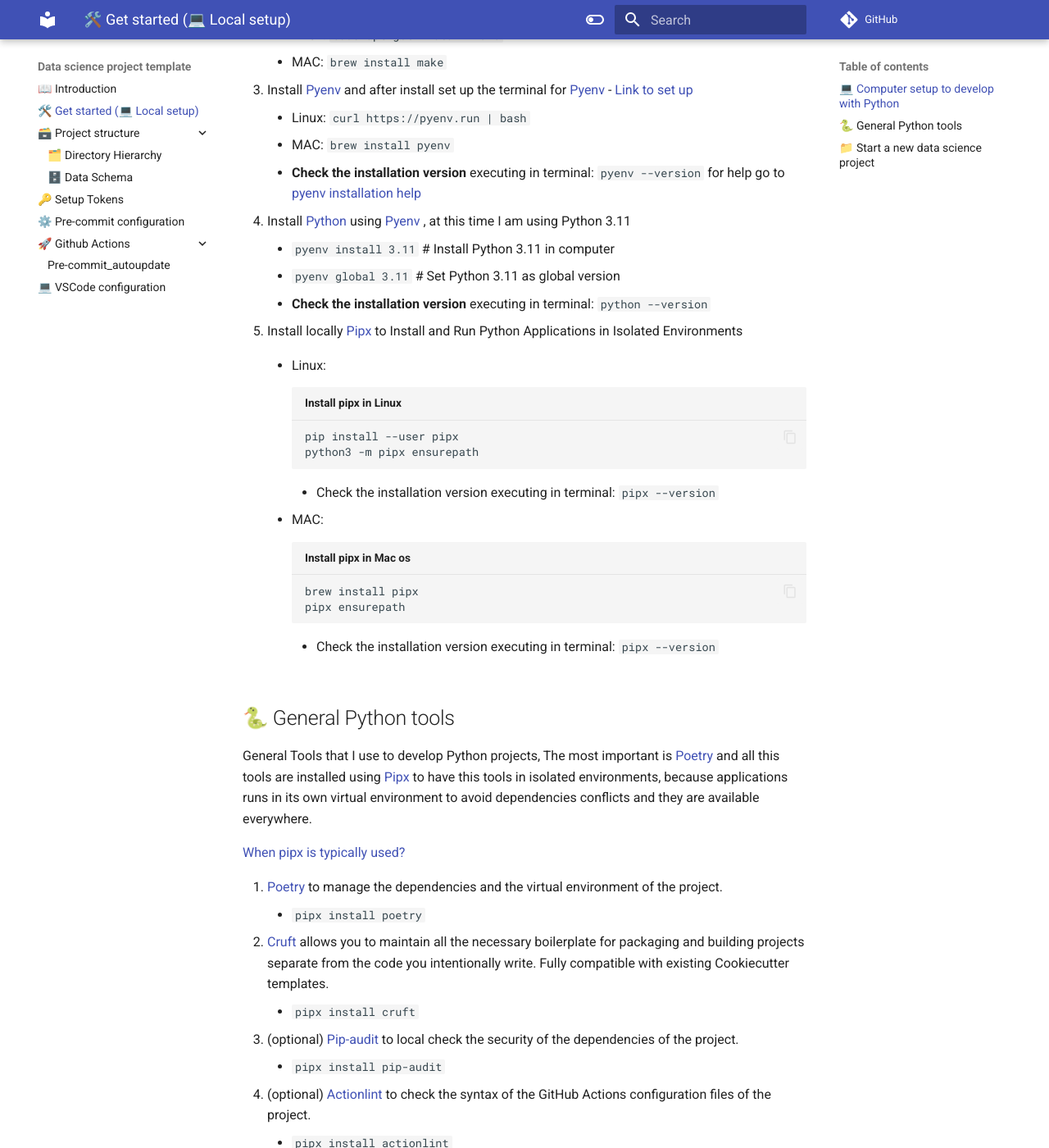
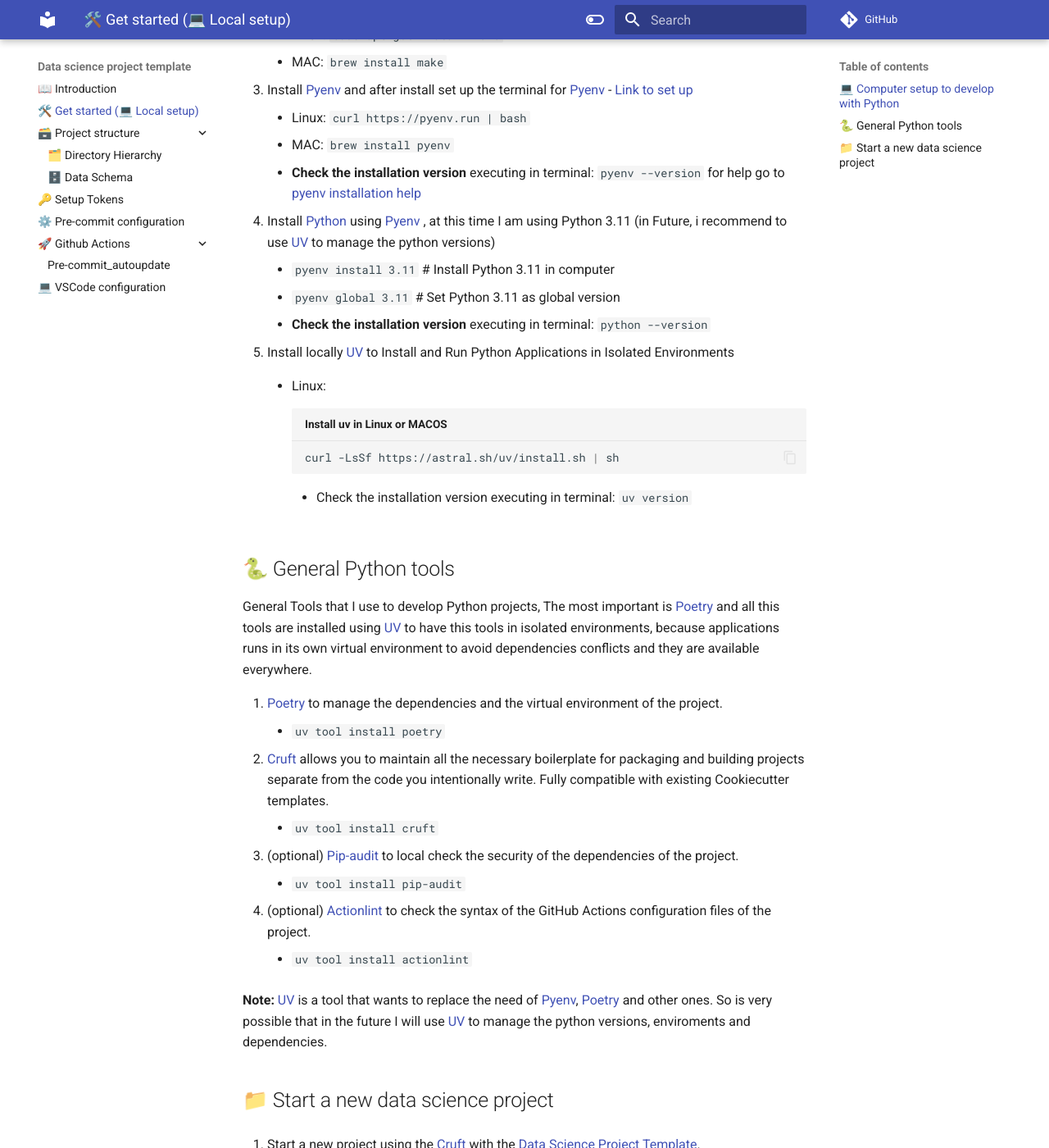
Before and after one commit to JoseRZapata/data-science-project-template, an MkDocs documentation site: the page built from docs/local_setup.md, in a window 1280 px wide and 1400 px high, scrolled down 468 px. Shown: the whole window at 82% size. Built offline with MkDocs 1.6.1 and Material for MkDocs 9.7.7, drawn with Linux system fonts in a browser that asks for light colours; comment, search, counter and statistics services are not loaded.

Commit message:
📝 change pipx for UV

````diff
--- a/docs/local_setup.md
+++ b/docs/local_setup.md
@@ -16,43 +16,33 @@
       - Linux: `curl https://pyenv.run | bash`
       - MAC: `brew install pyenv`
       - **Check the installation version** executing in terminal: `pyenv --version` for help go to [pyenv installation help](https://github.com/pyenv/pyenv?tab=readme-ov-file#set-up-your-shell-environment-for-pyenv)
-4. Install [Python] using [Pyenv] , at this time I am using Python 3.11
+4. Install [Python] using [Pyenv] , at this time I am using Python 3.11 (in Future, i recommend to use [UV] to manage the python versions)
       - `pyenv install 3.11` # Install Python 3.11 in computer
       - `pyenv global 3.11` # Set Python 3.11 as global version
       - **Check the installation version** executing in terminal: `python --version`
-5. Install locally [Pipx] to Install and Run Python Applications in Isolated Environments
+5. Install locally [UV] to Install and Run Python Applications in Isolated Environments
       - Linux:
 
-        ```bash title="Install pipx in Linux"
-        pip install --user pipx
-        python3 -m pipx ensurepath
+        ```bash title="Install uv in Linux or MACOS"
+        curl -LsSf https://astral.sh/uv/install.sh | sh
         ```
 
-        - Check the installation version executing in terminal: `pipx --version`
-
-      - MAC:
-
-        ```bash title="Install pipx in Mac os"
-        brew install pipx
-        pipx ensurepath
-        ```
-
-        - Check the installation version executing in terminal: `pipx --version`
+        - Check the installation version executing in terminal: `uv version`
 
 ## 🐍 General Python tools
 
-General Tools that I use to develop Python projects, The most important is [Poetry] and all this tools are installed using [Pipx] to have this tools in isolated environments, because applications runs in its own virtual environment to avoid dependencies conflicts and they are available everywhere.
-
-[When pipx is typically used?](https://python.land/virtual-environments/pipx#When_pipx_is_typically_used)
+General Tools that I use to develop Python projects, The most important is [Poetry] and all this tools are installed using [UV] to have this tools in isolated environments, because applications runs in its own virtual environment to avoid dependencies conflicts and they are available everywhere.
 
 1. [Poetry] to manage the dependencies and the virtual environment of the project.
-      - `pipx install poetry`
+      - `uv tool install poetry`
 2. [Cruft] allows you to maintain all the necessary boilerplate for packaging and building projects separate from the code you intentionally write. Fully compatible with existing Cookiecutter templates.
-      - `pipx install cruft`
+      - `uv tool install cruft`
 3. (optional) [Pip-audit] to local check the security of the dependencies of the project.
-      - `pipx install pip-audit`
+      - `uv tool install pip-audit`
 4. (optional) [Actionlint] to check the syntax of the GitHub Actions configuration files of the project.
-      - `pipx install actionlint`
+      - `uv tool install actionlint`
+
+**Note:** [UV] is a tool that wants to replace the need of [Pyenv], [Poetry] and other ones. So is very possible that in the future I will use [UV] to manage the python versions, enviroments and dependencies.
 
 ## 📁 Start a new data science project
 
@@ -83,8 +73,8 @@
 [Git]: https://git-scm.com/
 [Make]: https://www.gnu.org/software/make/manual/make.html
 [Pip-audit]: https://github.com/pypa/pip-audit
-[Pipx]: https://pipx.pypa.io/stable/
 [Poetry]: https://python-poetry.org/docs/
 [Pyenv]: https://github.com/pyenv/pyenv?tab=readme-ov-file#installation
 [Python]: https://www.python.org/downloads/
+[UV]: https://docs.astral.sh/uv/
 [WSL]: https://docs.microsoft.com/en-us/windows/wsl/install
````
